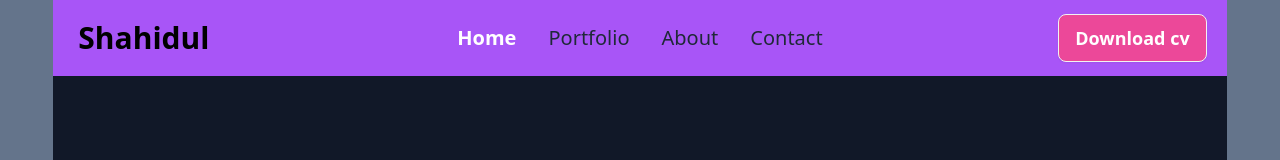
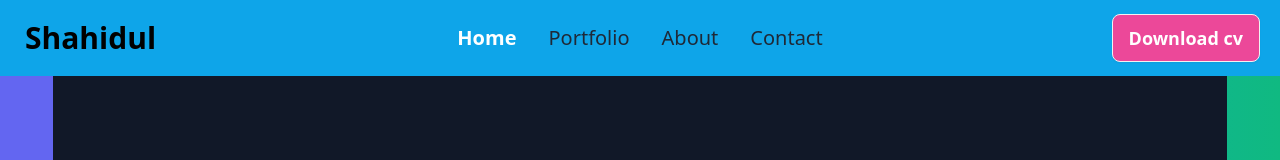
Before and after one commit to shahidulshohid/portfolio-project, a React (Vite) app: page / in a window 1280 px wide. Shown: the top 160 px of the page. Built offline with nearby package versions, Linux system fonts and the light colour scheme.

Commit message:
background color is update

```diff
--- a/src/App.jsx
+++ b/src/App.jsx
@@ -5,7 +5,7 @@
 function App() {
 
   return (
-    <div className='h-auto w-full overflow-hidden bg-slate-500'>
+    <div className='h-auto w-full overflow-hidden bg-gradient-to-r from-indigo-500 from-10% via-sky-500 via-30% to-emerald-500 to-90'>
       <div className='w-11/12 mx-auto'>
       <Navbar></Navbar>
       <Outlet></Outlet>
--- a/src/components/Navbar/Navbar.jsx
+++ b/src/components/Navbar/Navbar.jsx
@@ -8,7 +8,7 @@
   }
   return (
     <div className="fixed left-0 right-0 top-0 z-50">
-      <div className="navbar bg-purple-500 w-11/12 mx-auto">
+      <div className="navbar bg-sky-500">
         <div className="navbar-start">
           <div className="dropdown">
             <div tabIndex={0} role="button" className="btn btn-ghost lg:hidden">
```
